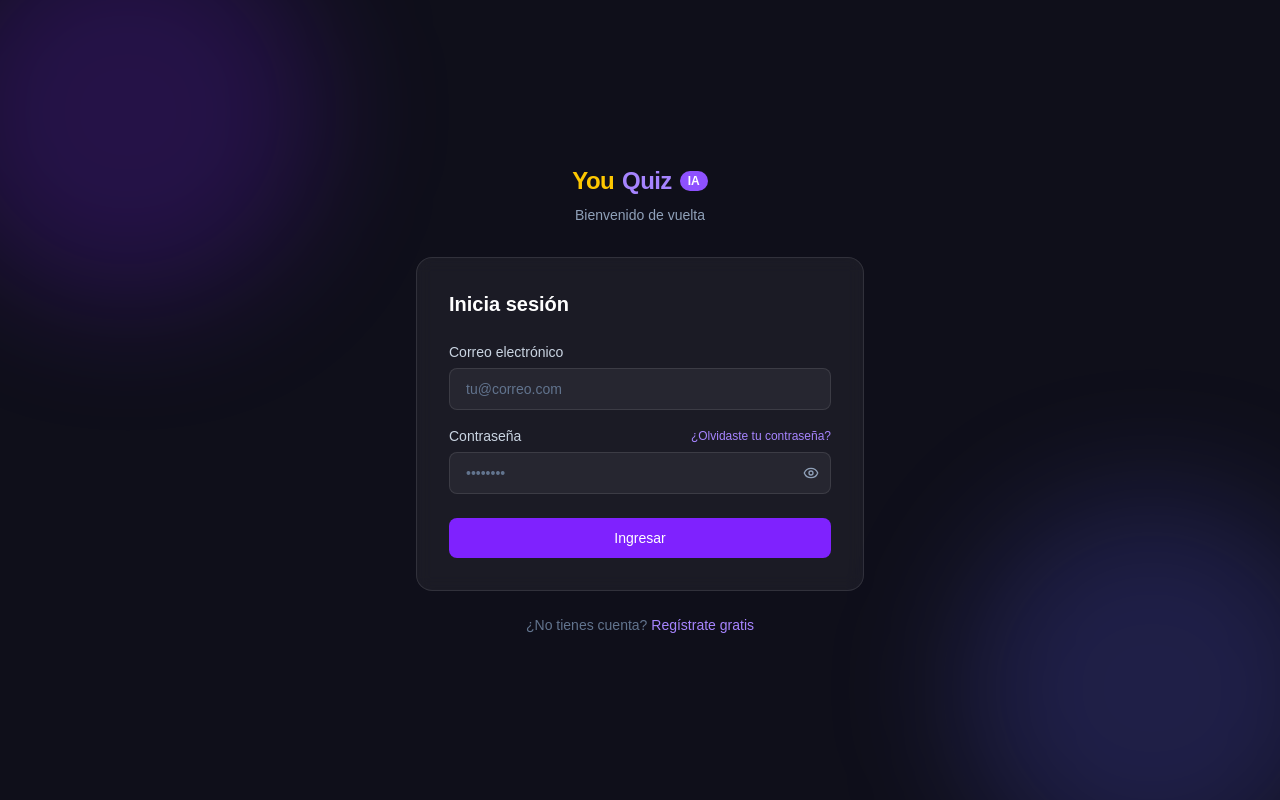
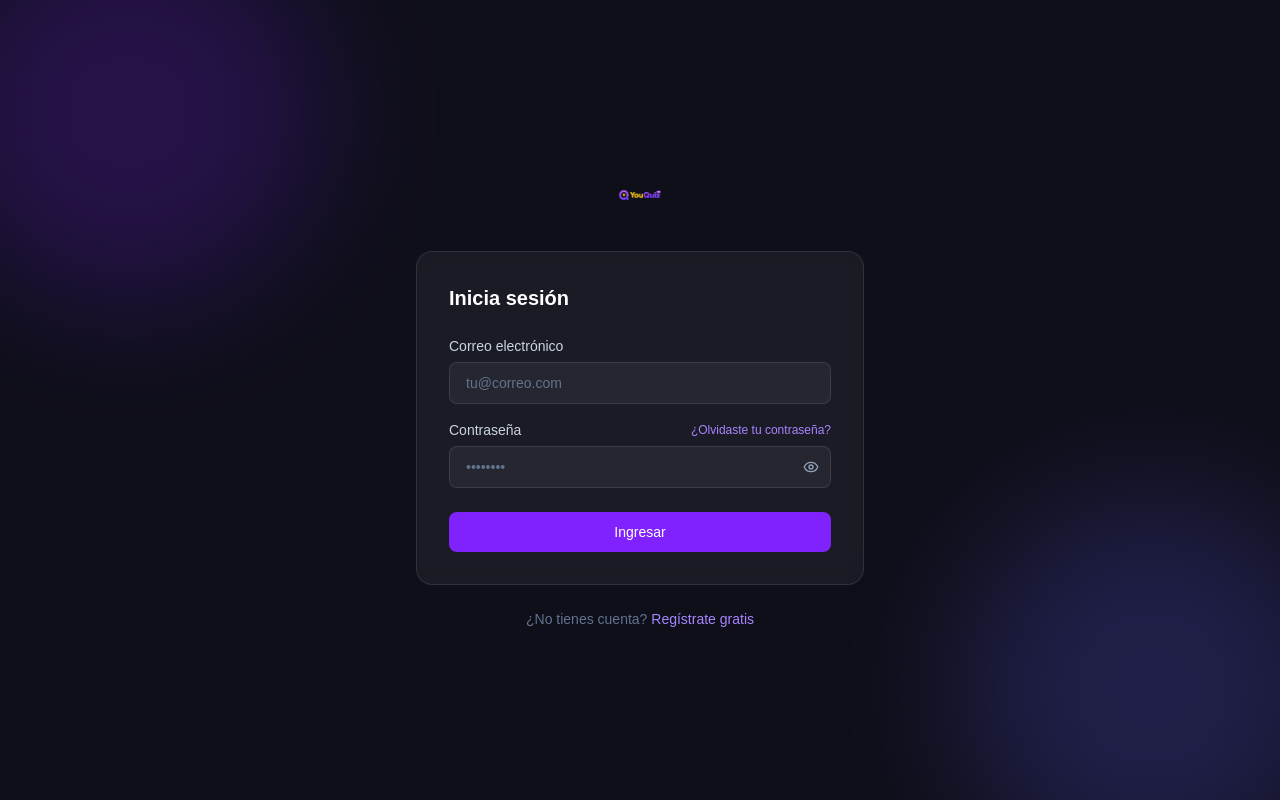
Before and after one commit to mariangelriosacademy-cpu/youquiz-ia, a Next.js app: page /login in a window 1280 px wide. Built offline with nearby package versions, Linux system fonts and the light colour scheme.

Commit message:
fix: logo imagen en login, toast centrado

```diff
--- a/app/login/page.tsx
+++ b/app/login/page.tsx
@@ -36,7 +36,7 @@ function LoginContent() {
   return (
     <main className="min-h-screen bg-[#0F0F1A] flex items-center justify-center px-4">
 
-      {/* Toast de bienvenida centrado */}
+      {/* Toast centrado con margin auto */}
       {success && (
         <>
           <style>{`
@@ -48,16 +48,17 @@ function LoginContent() {
           <div style={{
             position: "fixed",
             top: "24px",
-            left: "50%",
-            transform: "translateX(-50%)",
+            left: "0",
+            right: "0",
+            width: "fit-content",
+            margin: "0 auto",
             zIndex: 9999,
             animation: "slideDown 0.4s ease-out forwards",
-            whiteSpace: "nowrap",
           }}
             className="flex items-center gap-3 bg-green-500 text-white px-6 py-3 rounded-2xl shadow-2xl"
           >
             <CheckCircle size={20} />
-            <span className="font-semibold text-sm">¡Bienvenido de vuelta! 👋</span>
+            <span className="font-semibold text-sm whitespace-nowrap">¡Bienvenido de vuelta! 👋</span>
           </div>
         </>
       )}
@@ -68,13 +69,9 @@ function LoginContent() {
       </div>
 
       <div className="relative w-full max-w-md">
-        <div className="text-center mb-8">
-          <span className="inline-flex items-center gap-2 text-2xl font-bold text-white">
-            <span className="text-yellow-400 font-black tracking-tight">You</span>
-            <span className="text-violet-400 font-black tracking-tight">Quiz</span>
-            <span className="bg-violet-500 text-white text-xs font-semibold px-2 py-0.5 rounded-full">IA</span>
-          </span>
-          <p className="mt-2 text-slate-400 text-sm">Bienvenido de vuelta</p>
+        {/* LOGO */}
+        <div className="flex justify-center mb-8">
+          <img src="/logo.png" alt="YouQuiz IA" className="h-12 w-auto" />
         </div>
 
         <div className="bg-white/5 border border-white/10 rounded-2xl p-8 backdrop-blur-sm">
```
